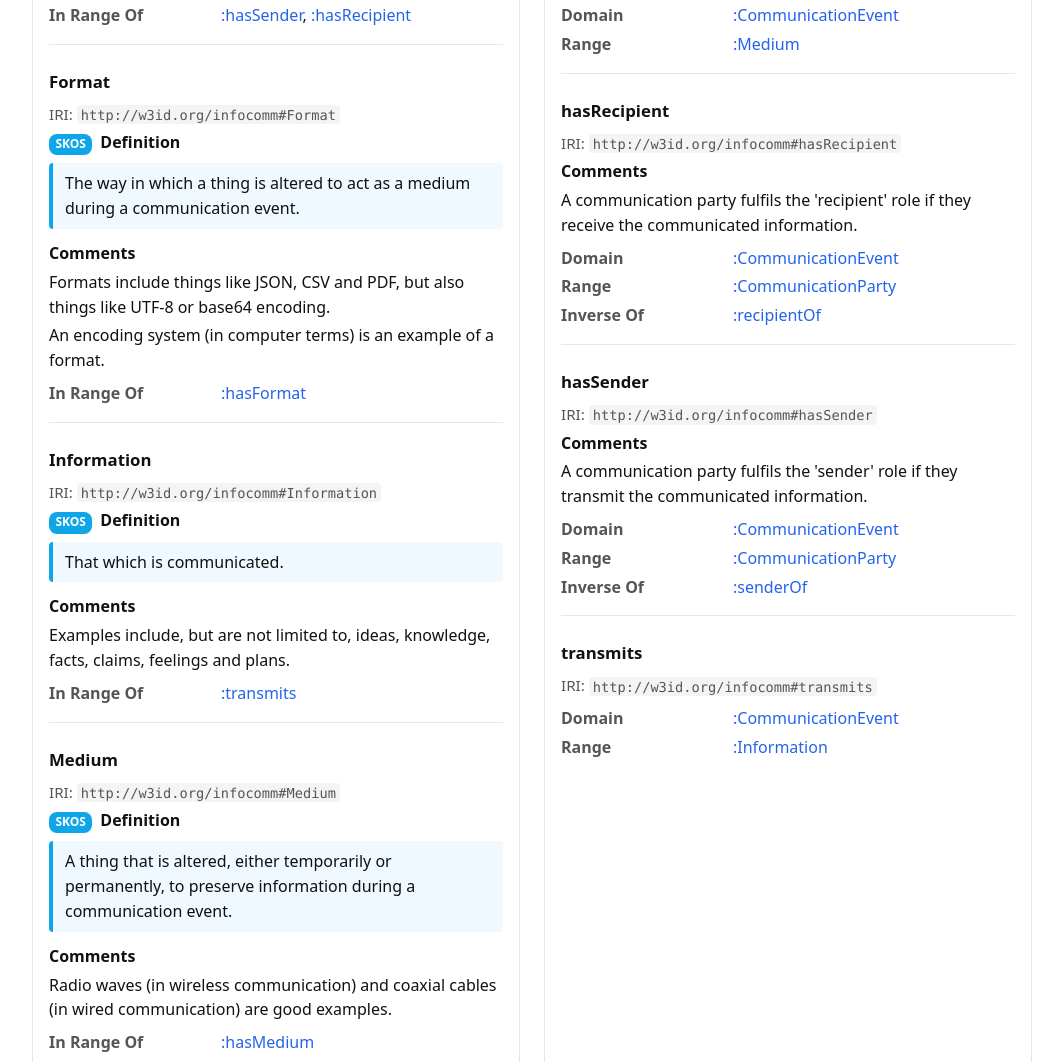
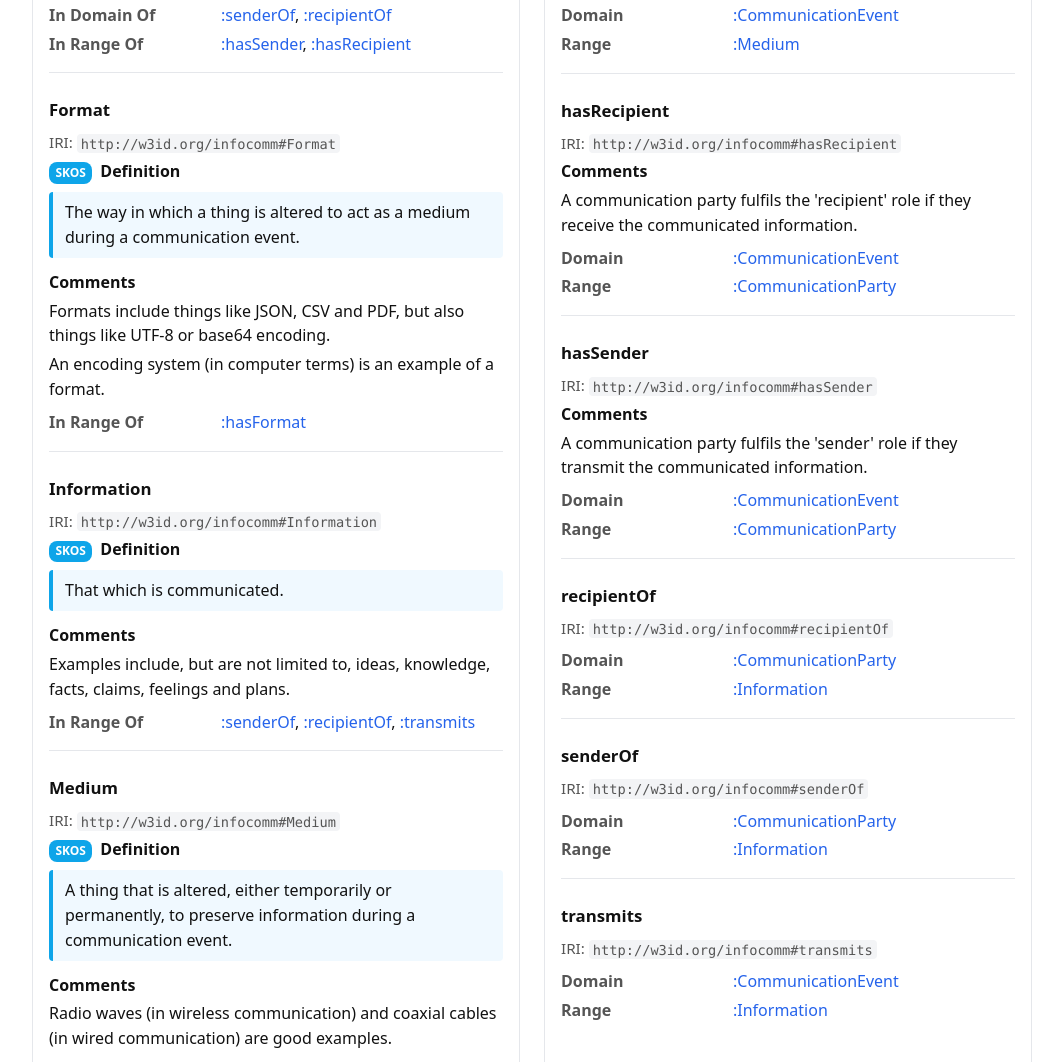
Before and after one commit to aiaont/infocomm, a plain HTML site: page docs/infocomm.html in a window 1280 px wide. Shown: the part 999-2061 px from the top of the page, without its empty margins (108-1171 px from the left). Drawn offline with Linux system fonts and the light colour scheme.

Commit message:
Updates .jsonl, .ttl and .html to latest .owl.

```diff
--- a/docs/infocomm.html
+++ b/docs/infocomm.html
@@ -67,7 +67,7 @@
               <a href="#cls--CommunicationEvent">CommunicationEvent</a>,               <a href="#cls--CommunicationParty">CommunicationParty</a>,               <a href="#cls--Format">Format</a>,               <a href="#cls--Information">Information</a>,               <a href="#cls--Medium">Medium</a>,               <a href="#cls--Protocol">Protocol</a>          </div>
           <div class="key">Properties</div>
           <div>
-              <a href="#prop--governs">governs</a>,               <a href="#prop--hasFormat">hasFormat</a>,               <a href="#prop--hasMedium">hasMedium</a>,               <a href="#prop--hasRecipient">hasRecipient</a>,               <a href="#prop--hasSender">hasSender</a>,               <a href="#prop--transmits">transmits</a>          </div>
+              <a href="#prop--governs">governs</a>,               <a href="#prop--hasFormat">hasFormat</a>,               <a href="#prop--hasMedium">hasMedium</a>,               <a href="#prop--hasRecipient">hasRecipient</a>,               <a href="#prop--hasSender">hasSender</a>,               <a href="#prop--recipientOf">recipientOf</a>,               <a href="#prop--senderOf">senderOf</a>,               <a href="#prop--transmits">transmits</a>          </div>
       </div>
     </section>
 
@@ -100,6 +100,9 @@
 
 
             <div class="kv">
+                <div class="key">In Domain Of</div>
+                <div>
+                    <a href="#prop--senderOf">:senderOf</a>,                     <a href="#prop--recipientOf">:recipientOf</a>                </div>
                 <div class="key">In Range Of</div>
                 <div>
                     <a href="#prop--hasSender">:hasSender</a>,                     <a href="#prop--hasRecipient">:hasRecipient</a>                </div>
@@ -135,7 +138,7 @@
             <div class="kv">
                 <div class="key">In Range Of</div>
                 <div>
-                    <a href="#prop--transmits">:transmits</a>                </div>
+                    <a href="#prop--senderOf">:senderOf</a>,                     <a href="#prop--recipientOf">:recipientOf</a>,                     <a href="#prop--transmits">:transmits</a>                </div>
             </div>
           </div>
           <div class="item" id="cls--Medium">
@@ -238,9 +241,6 @@
                 <div class="key">Range</div>
                 <div>
                     <a href="#cls--CommunicationParty">:CommunicationParty</a>                </div>
-                <div class="key">Inverse Of</div>
-                <div>
-                    <a href="#prop--recipientOf">:recipientOf</a>                </div>
             </div>
           </div>
           <div class="item" id="prop--hasSender">
@@ -258,9 +258,36 @@
                 <div class="key">Range</div>
                 <div>
                     <a href="#cls--CommunicationParty">:CommunicationParty</a>                </div>
-                <div class="key">Inverse Of</div>
+            </div>
+          </div>
+          <div class="item" id="prop--recipientOf">
+            <h3>recipientOf</h3>
+            <div class="meta">IRI: <code>http://w3id.org/infocomm#recipientOf</code></div>
+
+
+
+            <div class="kv">
+                <div class="key">Domain</div>
                 <div>
-                    <a href="#prop--senderOf">:senderOf</a>                </div>
+                    <a href="#cls--CommunicationParty">:CommunicationParty</a>                </div>
+                <div class="key">Range</div>
+                <div>
+                    <a href="#cls--Information">:Information</a>                </div>
+            </div>
+          </div>
+          <div class="item" id="prop--senderOf">
+            <h3>senderOf</h3>
+            <div class="meta">IRI: <code>http://w3id.org/infocomm#senderOf</code></div>
+
+
+
+            <div class="kv">
+                <div class="key">Domain</div>
+                <div>
+                    <a href="#cls--CommunicationParty">:CommunicationParty</a>                </div>
+                <div class="key">Range</div>
+                <div>
+                    <a href="#cls--Information">:Information</a>                </div>
             </div>
           </div>
           <div class="item" id="prop--transmits">
```
Also changed, not shown: 2 other files.
